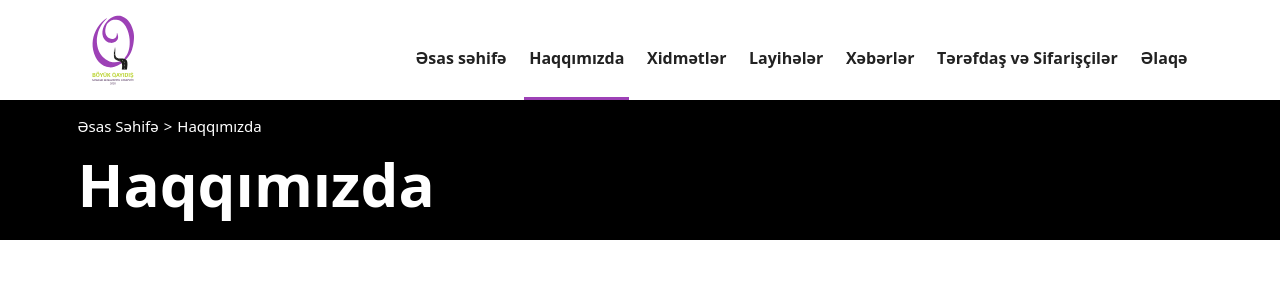
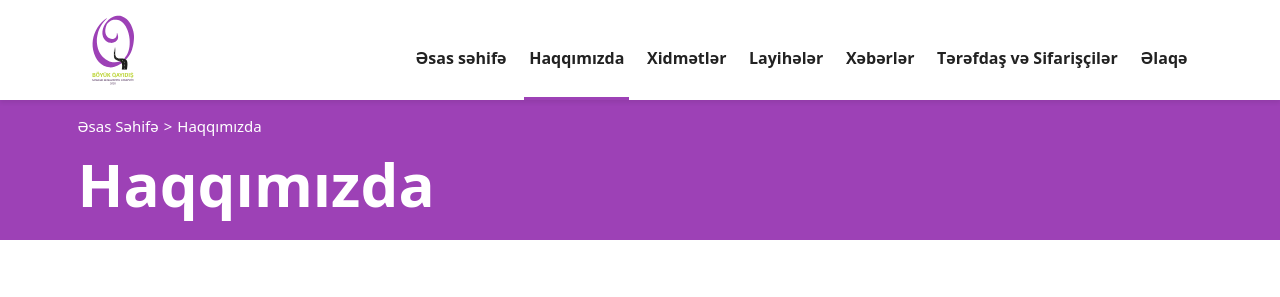
Before and after one commit to sheyda99/boyuk-qayidis, a Django app: page /about/ in a window 1280 px wide. Shown: the top 297 px of the page. Run offline with Django 3.2, Linux system fonts and the light colour scheme; some libraries are stand-ins or nearby versions.

Commit message:
688 style change

```diff
--- a/static/css/style.css
+++ b/static/css/style.css
@@ -685,7 +685,7 @@ footer .copyright a {
 /************************ OTHER PAGES ************************/
 .banner.single-page-banner .banner-bg {
     height: 240px;
-    background-color: black;
+    background-color: var(--purple);
     display: flex;
     justify-content: center;
     align-items: center;
```
